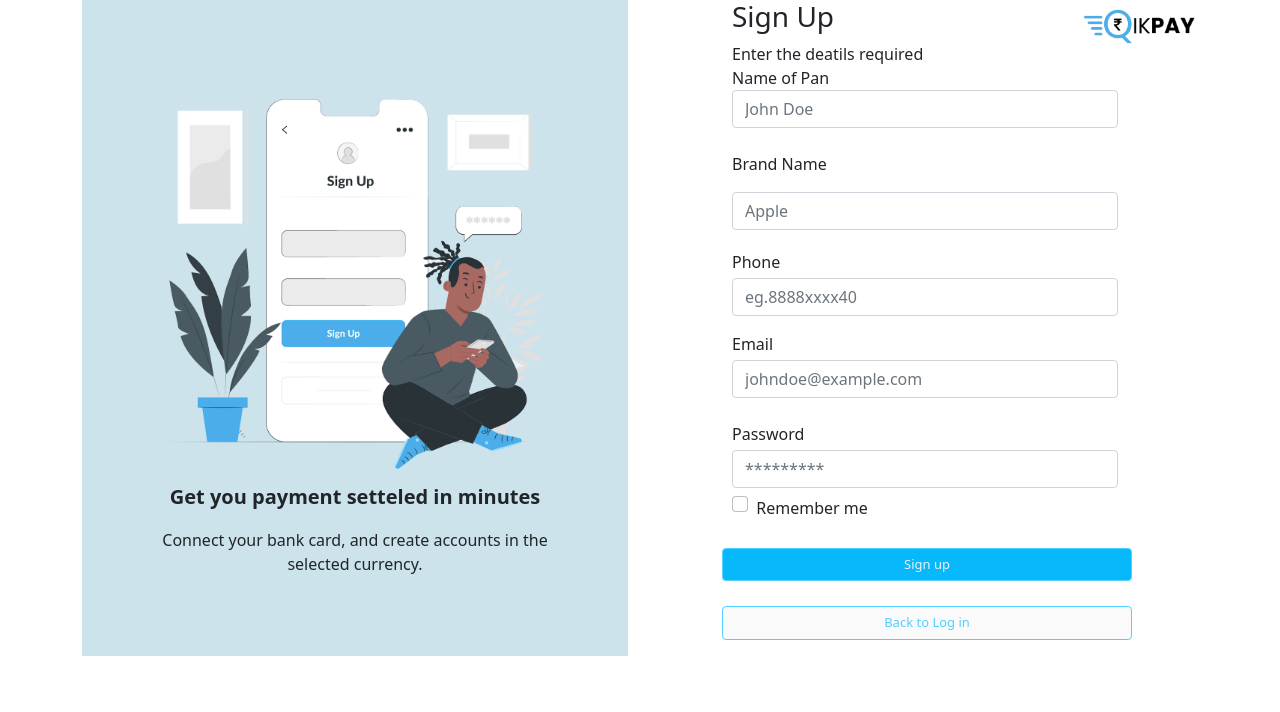
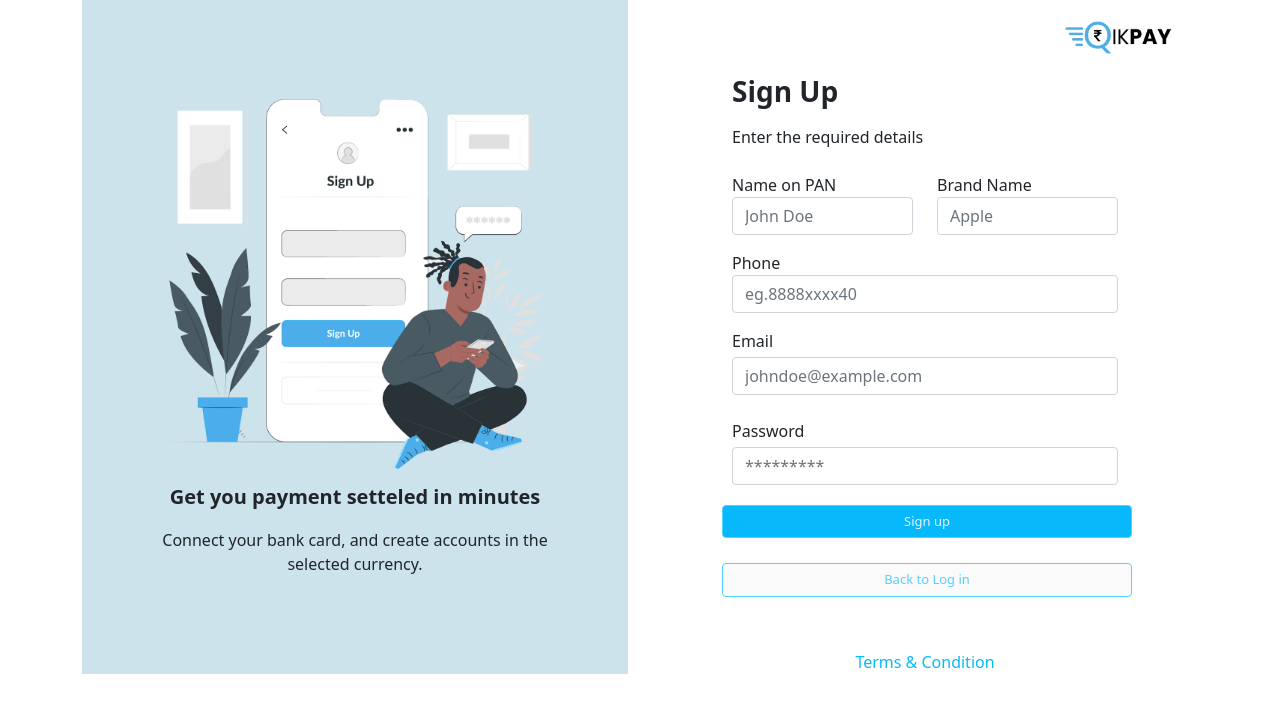
Before and after one commit to CMPundhir/ReactJsHiringRound1, a React (Create React App) app: page /signup in a window 1280 px wide. Shown: the top 712 px of the page. Built offline with nearby package versions, Linux system fonts and the light colour scheme.

Commit message:
Design Updation and Default Page Changes

```diff
--- a/src/App.js
+++ b/src/App.js
@@ -10,13 +10,16 @@ function App() {
       <div>
         <BrowserRouter>
           <Switch>
-            <Route path="/signup">
+            <Route exact path="/">
+              <Login />
+            </Route>
+            <Route exact path="/signup">
               <Signup />
             </Route>
-            <Route path="/login">
+            <Route exact path="/login">
               <Login />
             </Route>
-            <Route path="/otp">
+            <Route exact path="/otp">
               <OtpPage />
             </Route>
           </Switch>
--- a/src/css/style.css
+++ b/src/css/style.css
@@ -11,6 +11,11 @@
 .signup-form {
   padding-left: 5rem;
   padding-right: 5rem;
+}
+
+.term-condition {
+  color: #07b9fa;
+  cursor: pointer;
 }
 
 Button.btn {
--- a/src/login/login.js
+++ b/src/login/login.js
@@ -9,6 +9,7 @@ import { validPassword, validPhone } from "../js/regex";
 import { Button, Form, FormGroup, Label, Input } from "reactstrap";
 
 function Login({ history }) {
+  // State Storage for Data and Errors
   const [password, setPassword] = useState("");
   const [pwdError, setPwdError] = useState(false);
 
@@ -94,25 +95,24 @@ function Login({ history }) {
               />
             </div>
           </div>
-          <div className="row p-3">
-            <div className="col">
-              <img
-                className="img-fluid"
-                src={image3}
-                style={{ marginLeft: "10px", width: "70px" }}
-                alt="image_3"
-              />
-            </div>
-          </div>
           <div className="row justify-content-md-center login-form">
             <Form onSubmit={handleSubmit}>
-              <h3>
-                <span className="font-weight-bold">Welcome back!</span>
-              </h3>
-              <span className="font-weight-bold">
-                Please login to access your account
-              </span>
-              <br />
+              <div className="row">
+                <img
+                  className="img-fluid"
+                  src={image3}
+                  style={{ width: "70px" }}
+                  alt="image_3"
+                />
+              </div>
+              <div className="row mt-2">
+                <h3>
+                  <span className="fw-bold">Welcome Back!</span>
+                </h3>
+              </div>
+              <div className="row mt-2 mb-4">
+                <span>Please login to access your account</span>
+              </div>
               <FormGroup>
                 <Label className="mt-3 mb-1 ">Phone Number</Label>
                 <Input
@@ -169,7 +169,9 @@ function Login({ history }) {
             </Form>
           </div>
           <div className="row mt-5">
-            <span className="text-center fs-6">Terms &amp; Condition</span>
+            <span className="text-center fs-6 term-condition">
+              Terms &amp; Condition
+            </span>
           </div>
         </div>
       </div>
--- a/src/signup/signup.js
+++ b/src/signup/signup.js
@@ -85,59 +85,69 @@ function Signup({ history }) {
   return (
     <div className="container">
       <div className="row">
-        <div className="col-6">
+        <div className="col-12 col-md-6 col-sm-6">
           <div className="banner-block">
             <img className="img-fluid" src={image1} alt="image_1" />
             <p class="text-center fw-bold fs-5">
               Get you payment setteled in minutes
             </p>
-            <p class="text-center  fs-9">
+            <p class="text-center fs-9">
               Connect your bank card, and create accounts in the selected
               currency.
             </p>
           </div>
         </div>
-        <div className="col-6 position-relative">
-          <div className="row ">
+        <div className="col-12 col-md-6 col-sm-6">
+          <div className="row p-3">
+            <div className="col">
               <img
-              className="w-25 p-1 position-absolute top-0 end-0"
+                className="img-fluid w-25 h-0 float-end"
                 src={image2}
                 alt="image_2"
               />
             </div>
+          </div>
+
           <div className="row login-form">
             <Form onSubmit={handleSubmit}>
+              <div className="row">
                 <h3>
-                <span className="font-weight-bold mb-4">Sign Up</span>
+                  <span className="fw-bold">Sign Up</span>
                 </h3>
-              <span className="font-weight-bold ">
-                Enter the deatils required
-              </span>
-              <br />
+              </div>
+              <div className="row mt-2 mb-4">
+                <span>Enter the required details</span>
+              </div>
               <FormGroup>
-                <Label class="input-group">Name of Pan</Label>
+                <div className="row">
+                  <div className="col">
+                    <Label class="input-group">Name on PAN</Label>
                     <Input
-                  className="input "
+                      className="input"
                       type="text"
                       placeholder="John Doe"
-                  onChange={(e) => setPhone(e.target.value)}
-                ></Input>
-                <Label className="mt-4 ">Brand Name</Label>
+                      onChange={validatePhoneNumber}
+                    />
+                  </div>
+                  <div className="col">
+                    <Label className="input-group">Brand Name</Label>
                     <Input
-                  className="input mt-3 mb-1"
+                      className="input"
                       type="text"
                       placeholder="Apple"
-                  onChange={(e) => setPhone(e.target.value)}
-                ></Input>
+                      onChange={validatePhoneNumber}
+                    />
+                  </div>
+                </div>
               </FormGroup>
               <FormGroup>
-                <Label className="mt-3 mb-1 ">Phone</Label>
+                <Label className="mt-3">Phone</Label>
                 <Input
                   className="input"
                   type="text"
                   placeholder="eg.8888xxxx40"
                   onChange={validatePhoneNumber}
-                ></Input>
+                />
               </FormGroup>
 
               <FormGroup>
@@ -146,8 +156,8 @@ function Signup({ history }) {
                   className="input"
                   type="text"
                   placeholder="johndoe@example.com"
-                  onChange={(e) => setPhone(e.target.value)}
-                ></Input>
+                  onChange={validatePhoneNumber}
+                />
               </FormGroup>
 
               <FormGroup>
@@ -156,27 +166,17 @@ function Signup({ history }) {
                   type="password"
                   placeholder="*********"
                   onChange={validatePassword}
-                ></Input>
-              </FormGroup>
-
-              <FormGroup>
-                <Input
-                  className="form-check-input mt-2 mb-2 md-2"
-                  type="checkbox"
-                  id="gridCheck"
-                ></Input>
-                <Label
-                  className="form-check-label mt-2 mb-2 md-2"
-                  for="gridCheck"
-                >
-                  {" "}
-                  &nbsp; Remember me
-                </Label>
+                />
               </FormGroup>
               <div className="row">
                 <Button className="btn">Sign up</Button>
 
-                <Button className="btns" onClick={intentLogIn}>
+                <Button
+                  className="btns"
+                  onClick={() => {
+                    history.push("/login");
+                  }}
+                >
                   Back to Log in
                 </Button>
                 {pwdError && <p>Your password is invalid</p>}
@@ -184,7 +184,11 @@ function Signup({ history }) {
               </div>
             </Form>
           </div>
-          <div className="row"></div>
+          <div className="row mt-5">
+            <span className="text-center fs-6 term-condition">
+              Terms &amp; Condition
+            </span>
+          </div>
         </div>
       </div>
     </div>
```
Lines whose indentation alone changed are shown as unchanged.
